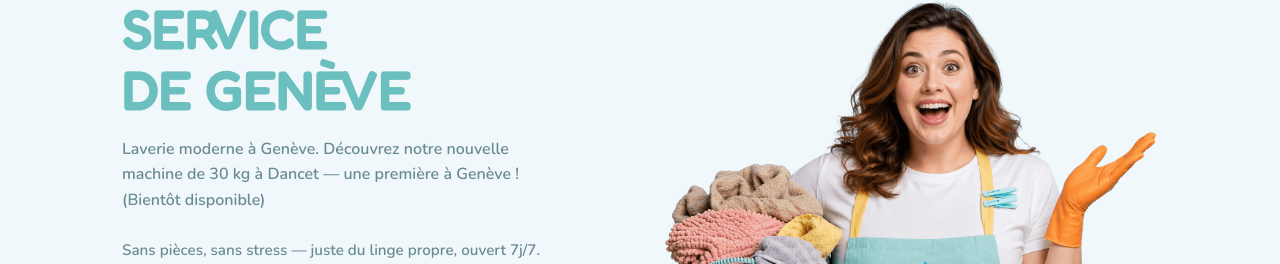
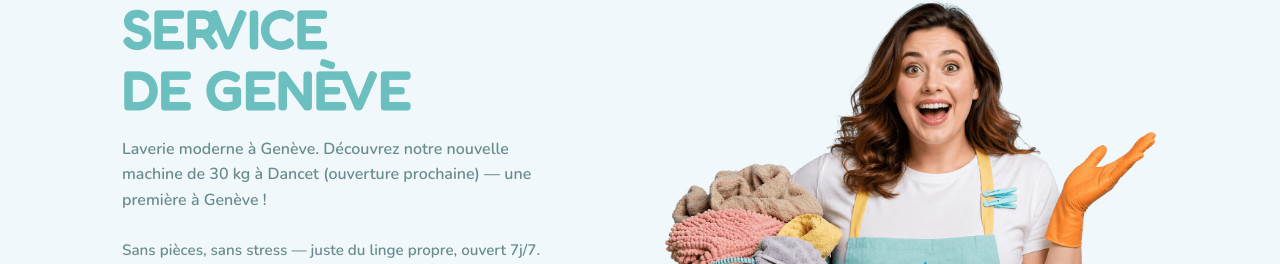
Before and after one commit to avadhshikha/lavorama-react, a React (Vite) app: page / in a window 1280 px wide. Shown: the part 324-588 px from the top of the page. Built offline with nearby package versions, Linux system fonts and the light colour scheme.

Commit message:
Move opening soon text after Dancet

```diff
--- a/src/i18n.js
+++ b/src/i18n.js
@@ -38,7 +38,7 @@
     home: {
       heroBadge: '🌟 La laverie moderne de Genève',
       heroTitle: 'La Meilleure\nLaverie Libre-Service\nde Genève',
-      heroP1: "Laverie moderne à Genève. Découvrez notre nouvelle machine de 30 kg à Dancet — une première à Genève ! (Bientôt disponible)",
+      heroP1: "Laverie moderne à Genève. Découvrez notre nouvelle machine de 30 kg à Dancet (ouverture prochaine) — une première à Genève !",
       heroP2: "Sans pièces, sans stress — juste du linge propre, ouvert 7j/7.",
       heroCta1: 'Voir les tarifs',
 
@@ -159,7 +159,7 @@
     home: {
       heroBadge: "🌟 Geneva's Modern Laundromat",
       heroTitle: "Geneva's Best\nSelf-Service\nLaundromat",
-      heroP1: "Modern laundromat in Geneva. Discover our brand new 30 kg washer at Dancet — a first in Geneva! (Coming Soon)",
+      heroP1: "Modern laundromat in Geneva. Discover our brand new 30 kg washer at Dancet (opening soon) — a first in Geneva!",
       heroP2: "No coins, no stress — just clean clothes, open 7 days a week.",
       heroCta1: 'See Pricing',
       servicesLabel: 'Laundry Services in Geneva',
```
